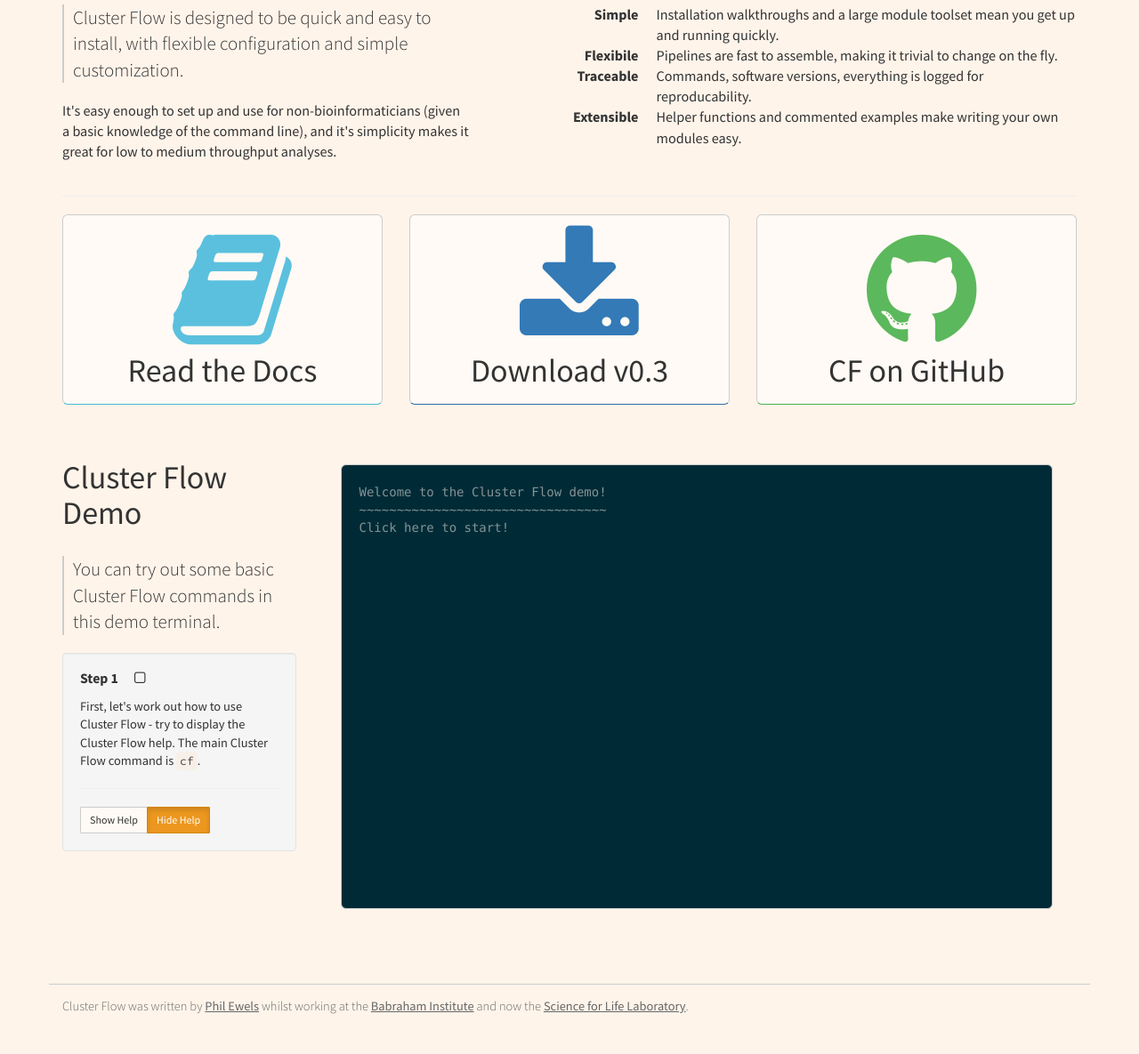
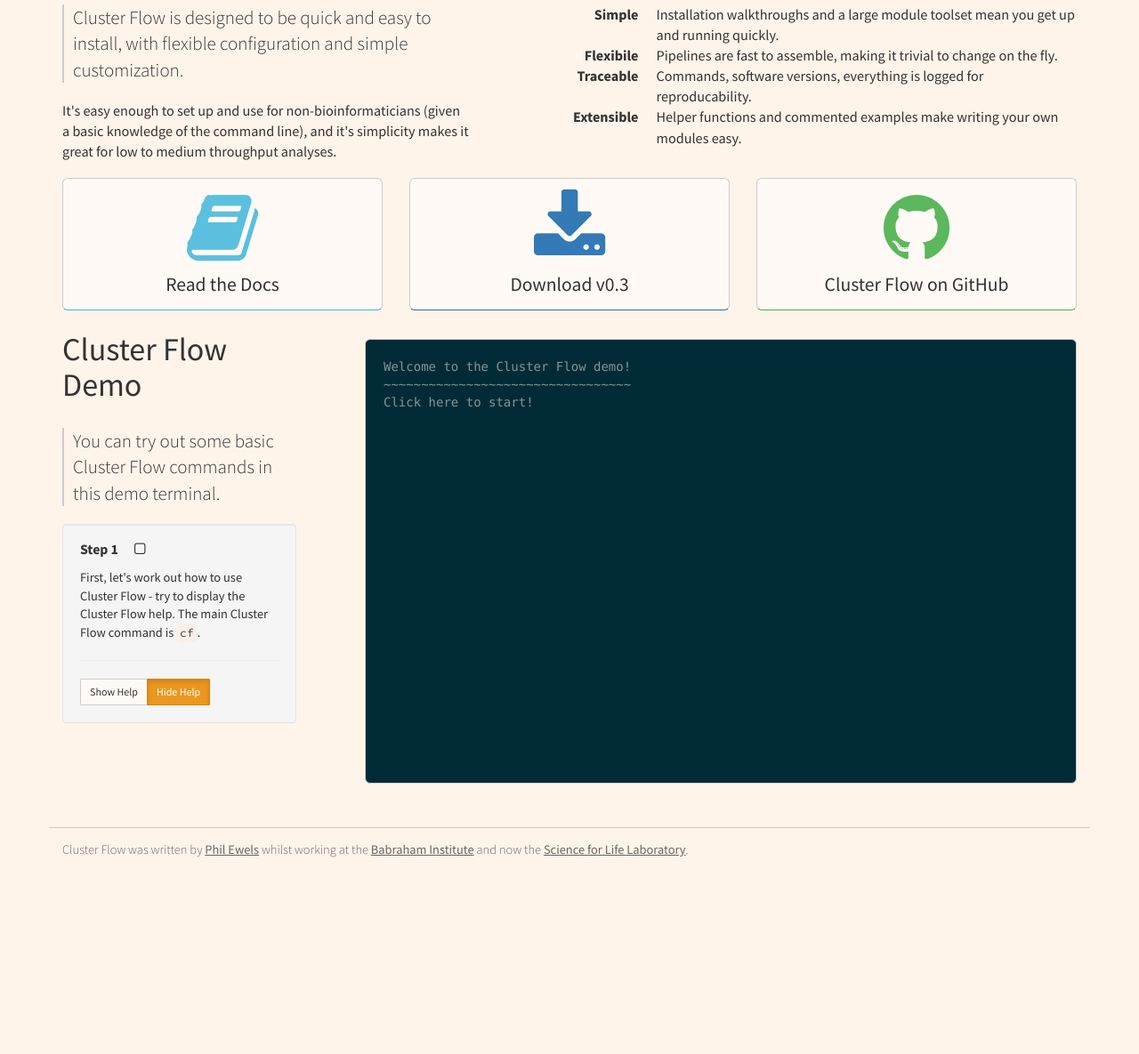
Before and after one commit to ewels/clusterflow-website, a PHP site: page / in a window 1280 px wide. Shown: the part 271-1456 px from the top of the page at 89% size. After the commit the page ends 1235 px from the top, so only its background shows below. Run offline with PHP 8.4, Linux system fonts and the light colour scheme; some libraries are stand-ins or nearby versions.

Commit message:
Made the homepage buttons slightly less super-sized.

```diff
--- a/public_html/css/style.css
+++ b/public_html/css/style.css
@@ -111,7 +111,7 @@ footer a {
   width: 100%;
   margin-bottom: 12px;
   padding:12px;
-  font-size: 2em;
+  font-size: 1.2em;
   text-align: center;
   border: 1px solid #ccc;
 }
@@ -122,8 +122,8 @@ footer a {
 }
 .panel-btn .fa {
   font-size: 4em;
-  height: 112px;
-  width: 112px;
+  height: 92px;
+  width: 92px;
 }
 .panel-btn-info .fa { color: #5bc0de; }
 .panel-btn-info { border-bottom: 1px solid #46b8da; }
@@ -322,7 +322,9 @@ h1.section-header .header-link { margin-top: 23px; }
 /*
  * Terminal Demo
  */
-
+.demo_row h2 {
+	margin-top: 12px;
+}
 #demo_instructions {
   font-size: 80%;
 }
@@ -367,7 +369,7 @@ h1.section-header .header-link { margin-top: 23px; }
     display: block;
     overflow-x: auto;;
     overflow-y: auto;
-    margin: 55px 20px;
+    margin: 20px 0 20px auto;
     padding: 20px;
     width: 800px;
     height: 500px;
--- a/public_html/index.php
+++ b/public_html/index.php
@@ -58,7 +58,6 @@
         </dl>
       </div>
     </div>
-    <hr>
     <div class="row">
       <div class="col-sm-4">
         <a class="panel-btn panel-btn-info" href="docs">
@@ -77,7 +76,7 @@
       <div class="col-sm-4">
         <a class="panel-btn panel-btn-success" href="https://github.com/ewels/clusterflow">
           <i class="fa fa-github"></i><br>
-          CF on GitHub
+          Cluster Flow on GitHub
         </a>
       </div>
     </div>
@@ -87,7 +86,7 @@
       <h2>Cluster Flow Demo</h2>
       <p>You can try out an online demo of Cluster Flow when visiting from a bigger screen..</p>
     </div>
-    <div class="row hidden-xs">
+    <div class="row hidden-xs demo_row">
       <div class="col-md-2 col-lg-3">
         <h2>Cluster Flow Demo</h2>
         <p class="lead">You can try out some basic Cluster Flow commands in this demo terminal.</p>
```
